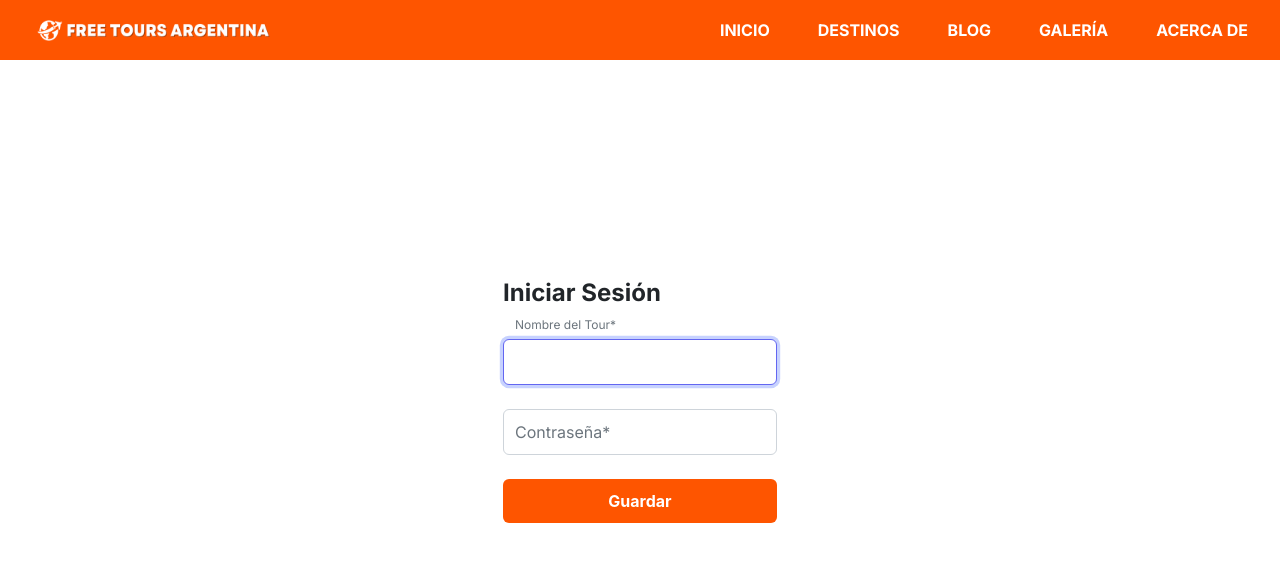
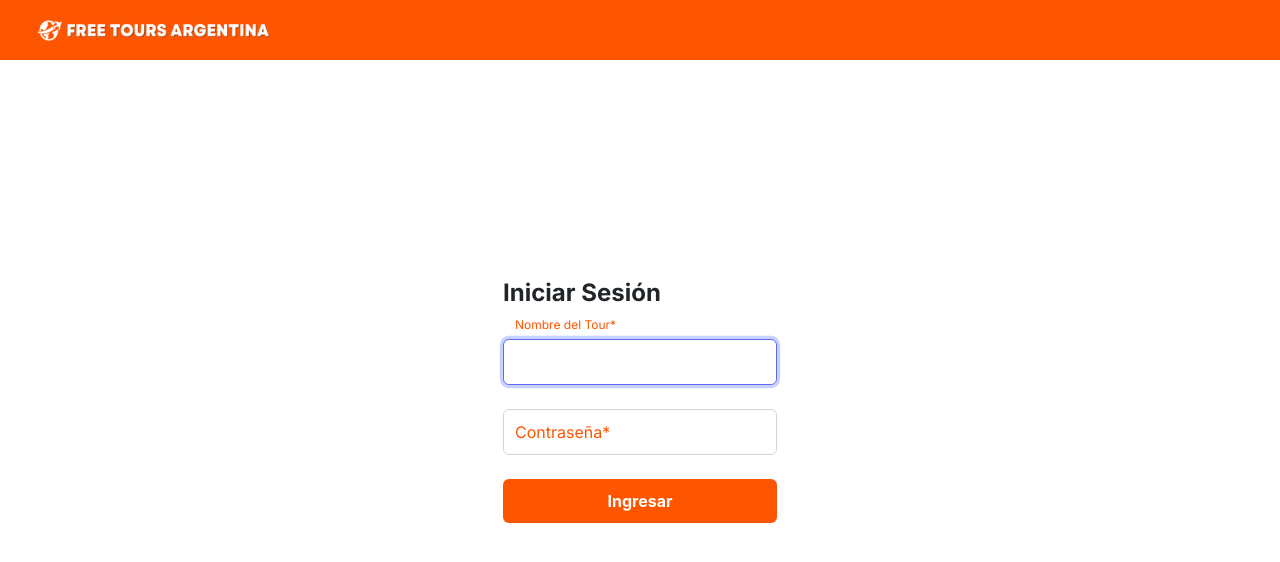
Before and after one commit to GonzaloGuaimas/tourism-blog-website-nextjs, a Next.js app: page /login in a window 1280 px wide. Shown: the top 562 px of the page. Built offline with nearby package versions, Linux system fonts and the light colour scheme.

Commit message:
add Custom NavBar to Admin

```diff
--- /dev/null
+++ b/components/NavBarAdmin.tsx
@@ -0,0 +1,15 @@
+import React from 'react'
+import styles from '../styles/Home.module.css'
+import Image from 'next/image'
+import { useRouter } from 'next/router'
+import { IoLogOut } from 'react-icons/io5'
+
+export const NavBar = ({showIcon, logOut}: {showIcon: boolean, logOut: any}) => {
+  const router = useRouter()
+    return (
+    <nav className={styles.navBar}>
+      <Image src={'/assets/logoPositive.png'} alt={''} height={45} width={350} className={styles.navBarImage} onClick={() => {router.back()}}/>
+      {showIcon ? <IoLogOut className={styles.NavBarIcon} onClick={() => logOut()}/> : null}
+    </nav>
+  )
+}
--- a/pages/_app.tsx
+++ b/pages/_app.tsx
@@ -1,6 +1,5 @@
 import '../styles/globals.css'
 import type { AppProps } from 'next/app'
-import { NavBar } from '../components/NavBar'
 import { Inter } from '@next/font/google'
 import 'primereact/resources/themes/lara-light-indigo/theme.css'
 import 'primereact/resources/primereact.min.css'
@@ -15,7 +14,6 @@ export default function App({ Component, pageProps: {session, ...pageProps} }: A
   return (
     <main className={inter.className}>
       <SessionProvider session={session}>
-        <NavBar/>
         <Component {...pageProps} />
       </SessionProvider>
     </main>
--- a/pages/admin.tsx
+++ b/pages/admin.tsx
@@ -5,7 +5,8 @@ import Header from '../components/admin/Header'
 import { TabView, TabPanel } from 'primereact/tabview'
 import { MainForm } from '../components/admin/MainForm'
 import React from 'react'
-import { useSession } from 'next-auth/react'
+import { signOut, useSession } from 'next-auth/react'
+import { NavBar } from '../components/NavBarAdmin'
 
 // eslint-disable-next-line no-unused-vars
 const inter = Inter({ subsets: ['latin'] })
@@ -23,6 +24,7 @@ export default function Home() {
             <meta name="viewport" content="width=device-width, initial-scale=1" />
             <link rel="icon" href="/assets/logoMundo.png" />
           </Head>
+          <NavBar showIcon={true} logOut={() => signOut()}/>
           <main className={styles.main}>
             <Header tourName={'Bariloche'} tourlogo={'/assets/blogExample/1.jpg'}/>
             <TabView>
--- a/pages/api/auth/[...nextauth].js
+++ b/pages/api/auth/[...nextauth].js
@@ -9,8 +9,6 @@ export const authOptions = {
         CredentialsProvider({
             name: 'Credentials',
             async authorize(credentials) {
-                console.log(credentials)
-                console.log(credentials.name)
                 const tour = await Tour.findOne({name: credentials.name})
                 console.log(tour)
                 if(credentials.password === tour.password) {
--- a/pages/login.tsx
+++ b/pages/login.tsx
@@ -1,7 +1,7 @@
 import Head from 'next/head'
 import styles from '../styles/Home.module.css'
 import { Inter } from '@next/font/google'
-import React from 'react'
+import React, { useState } from 'react'
 import { signIn } from 'next-auth/react'
 import { useRouter } from 'next/router'
 import { Controller, useForm } from 'react-hook-form'
@@ -9,6 +9,7 @@ import { InputText } from 'primereact/inputtext'
 import { classNames } from 'primereact/utils'
 import { Button } from 'primereact/button'
 import { Password } from 'primereact/password'
+import { NavBar } from '../components/NavBarAdmin'
 
 // eslint-disable-next-line no-unused-vars
 const inter = Inter({ subsets: ['latin'] })
@@ -17,13 +18,23 @@ export default function Home() {
     const router = useRouter()
     const defaultValues = {name: '', password: ''}
     const { control, formState: { errors }, handleSubmit } = useForm({ defaultValues })
+    const [loading, setLoading] = useState({loading: false, error: ''})
 
     const onSubmit = async (data: any) => {
-        signIn('credentials', {...data, redirect: false}).then(res => {
-            if(res?.ok){
-                router.push('/admin')
-            }
-        }).catch(error => console.log(error, 'tira error'))
+        try {
+            setLoading(prev => ({...prev, loading: true, error: '' }))
+            signIn('credentials', {...data, redirect: false}).then(res => {
+                if(res?.ok){
+                    setLoading(prev => ({...prev, loading: false, error: '' }))
+                    router.push('/admin')
+                }else {
+                    setLoading(prev => ({...prev, loading: false, error: 'Contraseña o Usuario Incorrecto' }))
+                }
+            }).catch(error => console.log(error))
+        } catch (error: any) {
+            console.log(error.message)
+        }
+
       }
     return (
       <>
@@ -33,6 +44,7 @@ export default function Home() {
           <meta name="viewport" content="width=device-width, initial-scale=1" />
           <link rel="icon" href="/assets/logoMundo.png" />
         </Head>
+        <NavBar showIcon={false} logOut={() => {}}/>
         <main className={styles.main}>
             <div className={styles.loginForm}>
                 <form onSubmit={handleSubmit(onSubmit)} className="p-fluid">
@@ -56,7 +68,8 @@ export default function Home() {
                         </span>
                         {errors['password'] && <small className="p-error">{errors['password'].message}</small>}
                     </div>
-                    <Button type="submit" label="Guardar" className="mt-2" />
+                    <label>{loading.error}</label>
+                    <Button type="submit" label="Ingresar" className="mt-2" loading={loading.loading}/>
                 </form>
             </div>
         </main>
--- a/styles/Home.module.css
+++ b/styles/Home.module.css
@@ -19,6 +19,21 @@
   min-height: 60px;
   align-items: center;
   padding: 0rem 2rem 0rem 2rem;
+}
+.navBar .NavBarIcon {
+  font-size: 2rem;
+  color: white;
+  cursor: pointer;
+  -webkit-transform: scale(1);
+	transform: scale(1);
+	-webkit-transition: .3s ease-in-out;
+	transition: .3s ease-in-out;
+}
+.navBar .NavBarIcon:hover {
+  font-size: 2rem;
+  color: white;
+  -webkit-transform: scale(1.2);
+	transform: scale(1.2);
 }
 .navBarImage {
   flex: 1;
@@ -514,7 +529,9 @@
   color: var(--primary-font-color);
   margin-bottom: 2rem;
 }
-
+.loginForm label {
+  color: var(--primary-color);
+}
 /*------------------ANIMATIONS-----------------------*/
 
 @keyframes animate-element-bottom {
```
